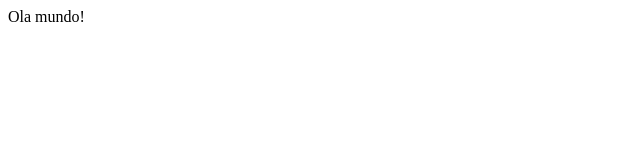
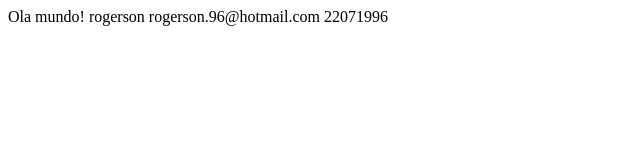
Before and after one commit to MurilloBatista/quadrado, a plain HTML site: page index.html in a window 1280 px wide. Shown: the whole page, without its empty margins (0-640 px from the left). Drawn offline with Linux system fonts and the light colour scheme.

Commit message:
novos dados
dados inseridos

```diff
--- a/index.html
+++ b/index.html
@@ -6,5 +6,9 @@
 </head>
 <body>
 Ola mundo!
+  rogerson
+  rogerson.96@hotmail.com
+  22071996
+
 </body>
 </html>
```
